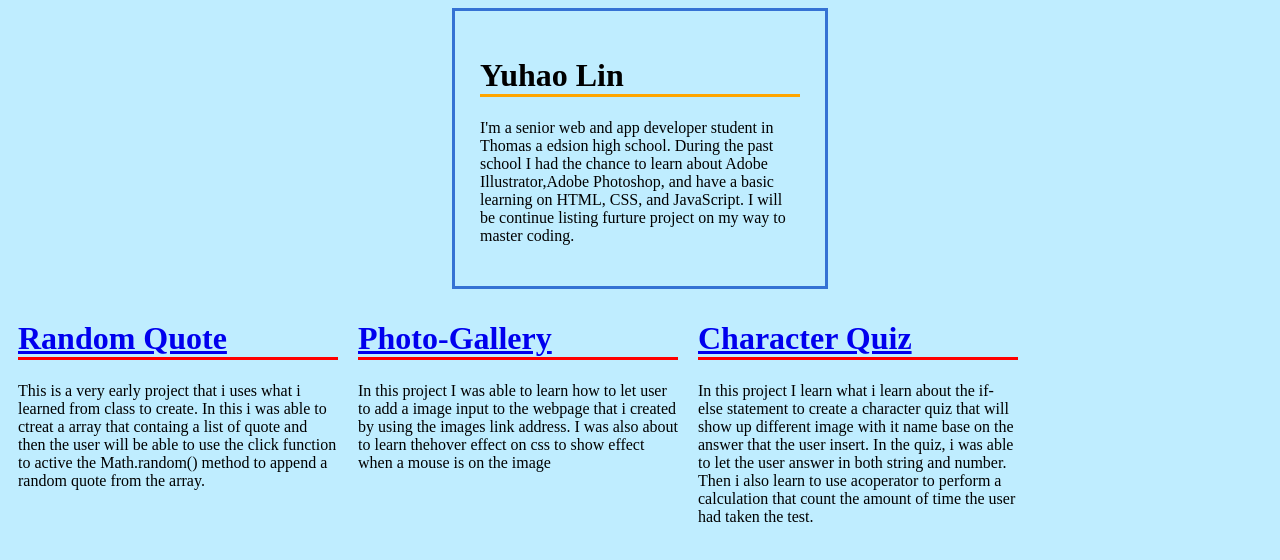
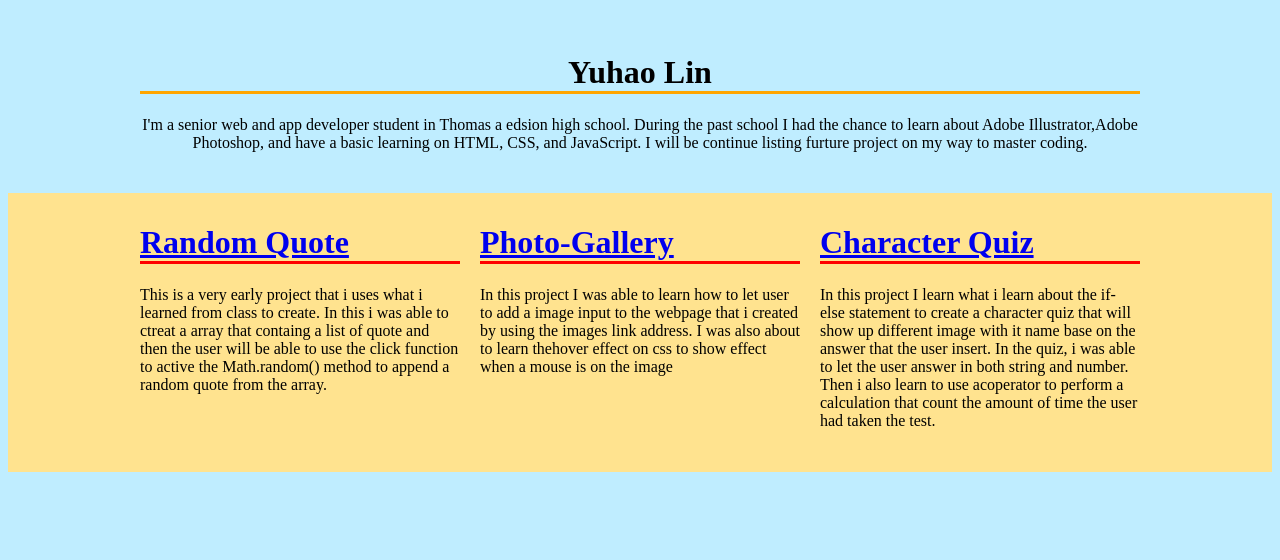
Before and after one commit to yuhao-lin007/yuhao-lin007.github.io, a plain HTML site: page index.html in a window 1280 px wide. Drawn offline with Linux system fonts and the light colour scheme.

Commit message:
Update styles.css

```diff
--- a/styles.css
+++ b/styles.css
@@ -4,10 +4,10 @@ background-color:#bfedff;
 }
 
 #intro{
-  width: 320px;
+  width: 1000px;
   padding: 25px;
-  border: 3px solid #3572d4;
   margin: auto;
+  text-align:center;
 
 }
 #name{
@@ -15,11 +15,26 @@ background-color:#bfedff;
 }
 
 .project{
-  float: left;
+
   width: 320px;
   margin:10px;
 
 }
+.project:hover{
+ transform: scale(1.1);
+}
+#container{
+background:#ffe38f;
+padding: 0em 1em 1em;
+  display: flex;
+  flex-direction: row;
+  flex-wrap: nowrap;
+  justify-content: center;
+}
+
 .heading{
 border-bottom: 3px solid red;
 }
+div {
+    display: block;
+}
```
